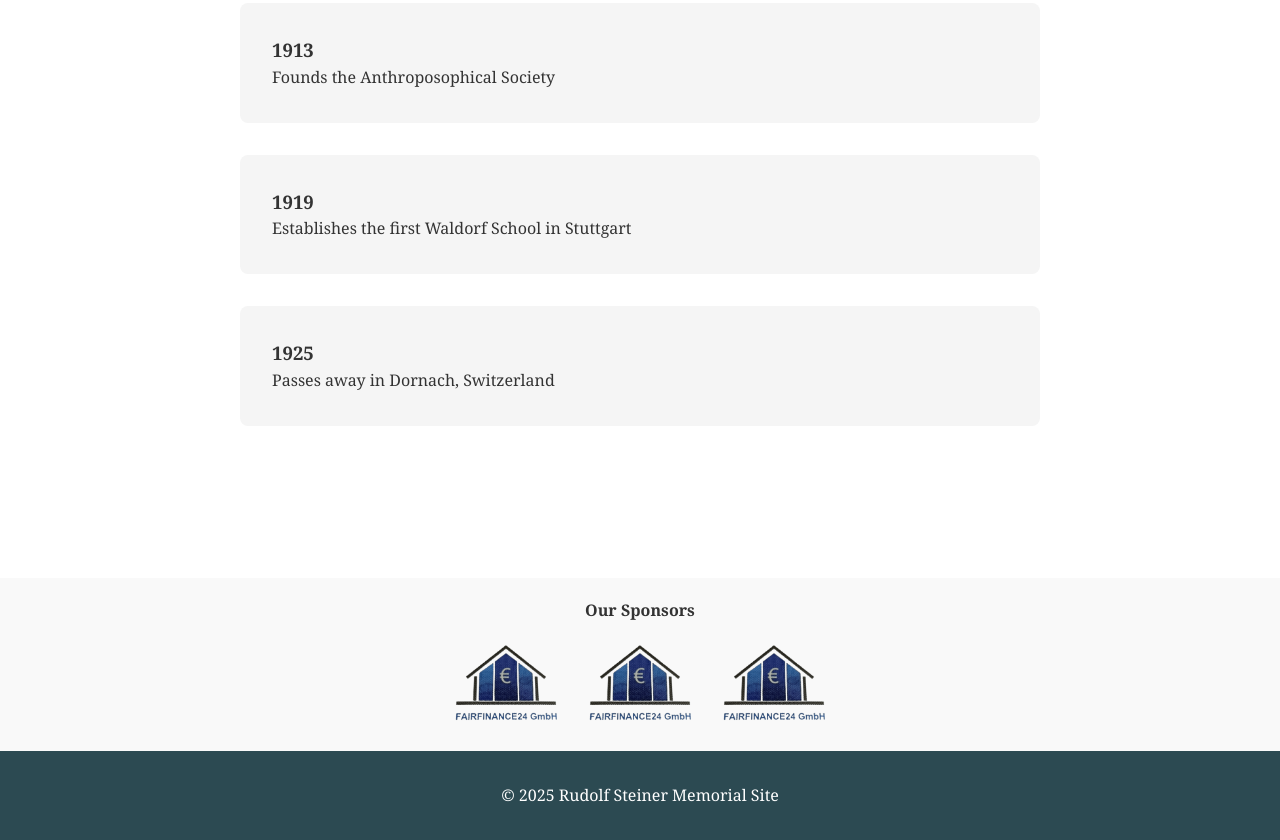
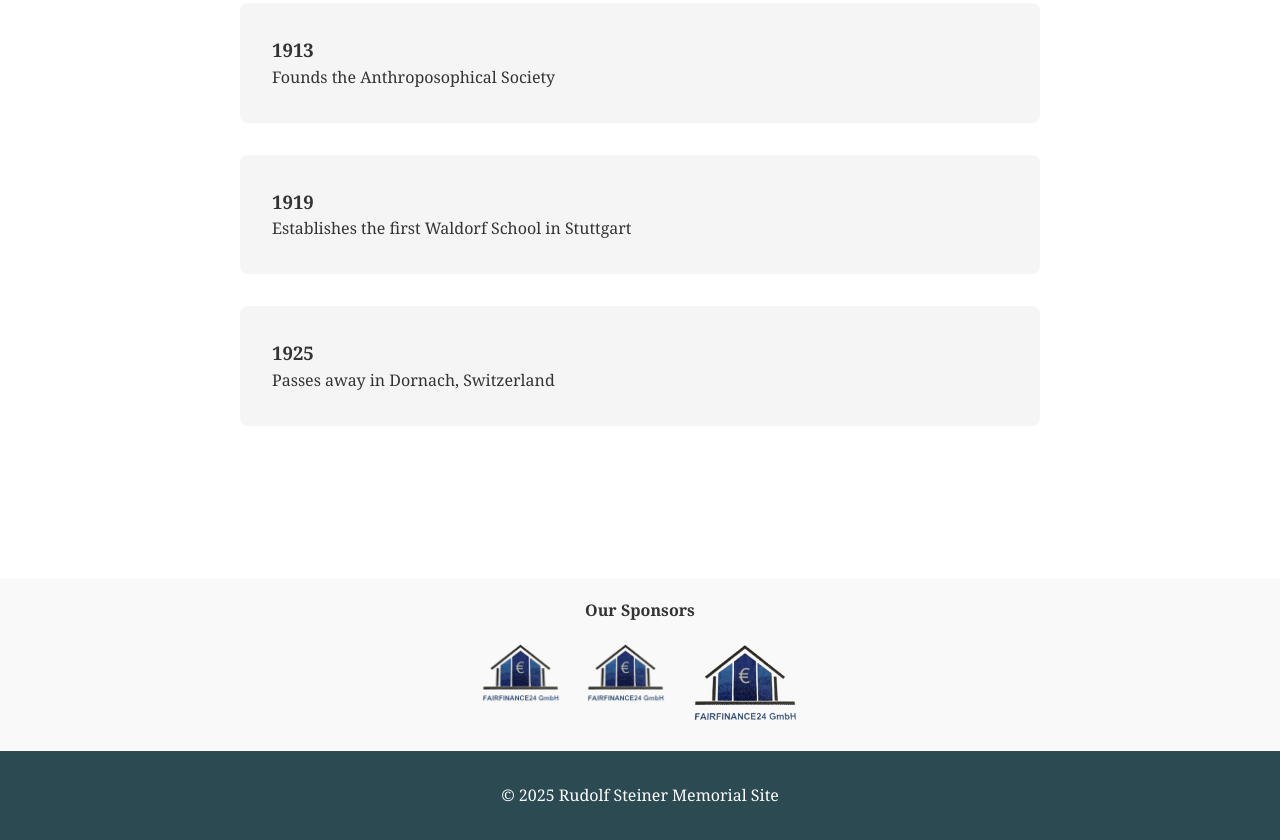
Before and after one commit to afrmstudio/rudolfsteiner, a plain HTML site: page index.html in a window 1280 px wide. Shown: the part 5083-5923 px from the top of the page. Drawn offline with Linux system fonts and the light colour scheme.

Commit message:
Update index.html

```diff
--- a/index.html
+++ b/index.html
@@ -381,10 +381,10 @@
             <div style="display: flex; justify-content: center; gap: 20px; flex-wrap: wrap;">
     <!-- Example of a sponsor -->
             <a href="https://sponsor1-link.com" target="_blank" style="display: inline-block;">
-            <img src="images/fairfinance24.png" alt="Sponsor 1" style="height: 80px; width: auto;">
+            <img src="images/fairfinance24.png" alt="Sponsor 1" style="height: 60px; width: auto;">
             </a>
             <a href="https://sponsor2-link.com" target="_blank" style="display: inline-block;">
-            <img src="images/fairfinance24.png" alt="Sponsor 2" style="height: 80px; width: auto;">
+            <img src="images/fairfinance24.png" alt="Sponsor 2" style="height: 60px; width: auto;">
             </a>
             <a href="https://sponsor3-link.com" target="_blank" style="display: inline-block;">
             <img src="images/fairfinance24.png" alt="Sponsor 3" style="height: 80px; width: auto;">
```
